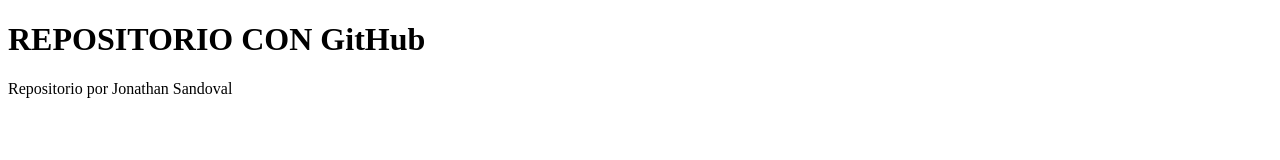
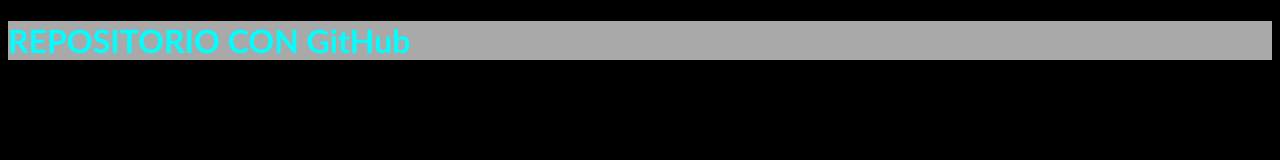
Before and after one commit to sandovaljonathan/TDSV11B, a plain HTML site: page index.html in a window 1280 px wide. Drawn offline with Linux system fonts and the light colour scheme.

Commit message:
Modificacion bajo la rama jonathanBranch

```diff
--- /dev/null
+++ b/css/style.css
@@ -0,0 +1,9 @@
+body {
+    background-color: black;
+    font-family:'Trebuchet MS', 'Lucida Sans Unicode', 'Lucida Grande', 'Lucida Sans', Arial, sans-serif;
+}
+
+h1  {
+    color:aqua;
+    background-color: darkgrey ;
+}
--- a/index.html
+++ b/index.html
@@ -4,6 +4,7 @@
     <meta charset="UTF-8">
     <meta name="viewport" content="width=device-width, initial-scale=1.0">
     <title>GitHub</title>
+    <link rel="stylesheet" href="css/style.css">
 </head>
 <body>
     <h1>REPOSITORIO CON GitHub</h1>
```
